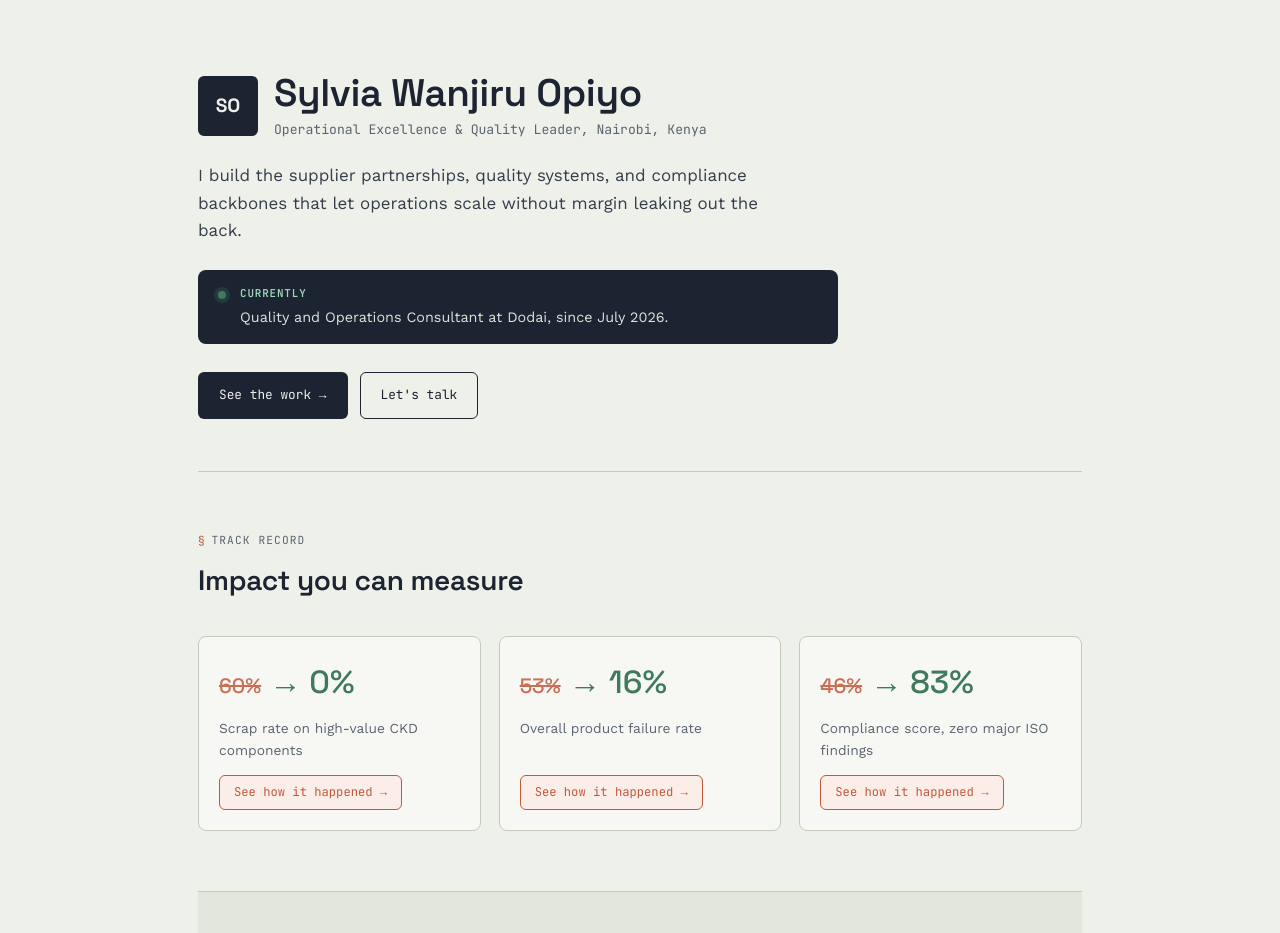
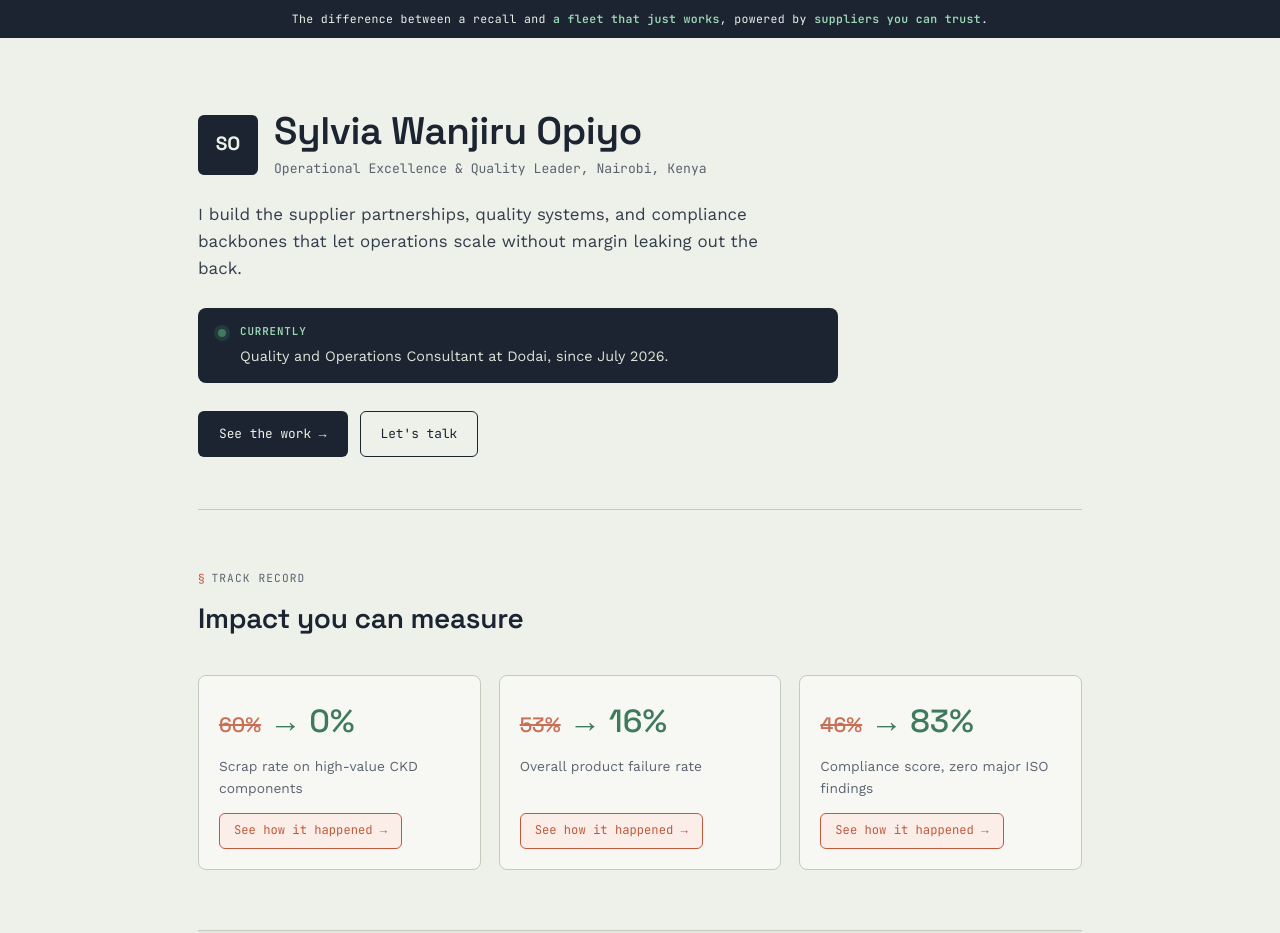
Before and after one commit to sylvia-o-wanjiru/sylvia-portfolio, a plain HTML site: page index.html in a window 1280 px wide. Shown: the top 933 px of the page. Drawn offline with nearby package versions, Linux system fonts and the light colour scheme; a script that the page names is missing.

Commit message:
Update index.html

```diff
--- a/index.html
+++ b/index.html
@@ -41,8 +41,8 @@
   }
   .eyebrow::before{content:"§"; color:var(--flag);}
   .wrap{max-width:var(--maxw); margin:0 auto; padding:0 28px;}
-  .mock-banner{background:var(--ink); color:var(--paper); text-align:center; padding:10px 16px; font-family:'JetBrains Mono',monospace; font-size:.72rem; letter-spacing:.03em;}
-  .mock-banner b{color:#9fd8b8;}
+  .top-banner{background:var(--ink); color:var(--paper); text-align:center; padding:10px 16px; font-family:'JetBrains Mono',monospace; font-size:.72rem; letter-spacing:.03em;}
+  .top-banner b{color:#9fd8b8;}
 
   header.hero{padding:72px 0 52px; border-bottom:1px solid #c3ccbc;}
   .name-row{display:flex; align-items:center; gap:16px;}
@@ -200,6 +200,8 @@
 </style>
 </head>
 <body>
+
+<div class="top-banner">The difference between a recall and <b>a fleet that just works</b>, powered by <b>suppliers you can trust</b>.</div>
 
 <div class="wrap">
 
```
